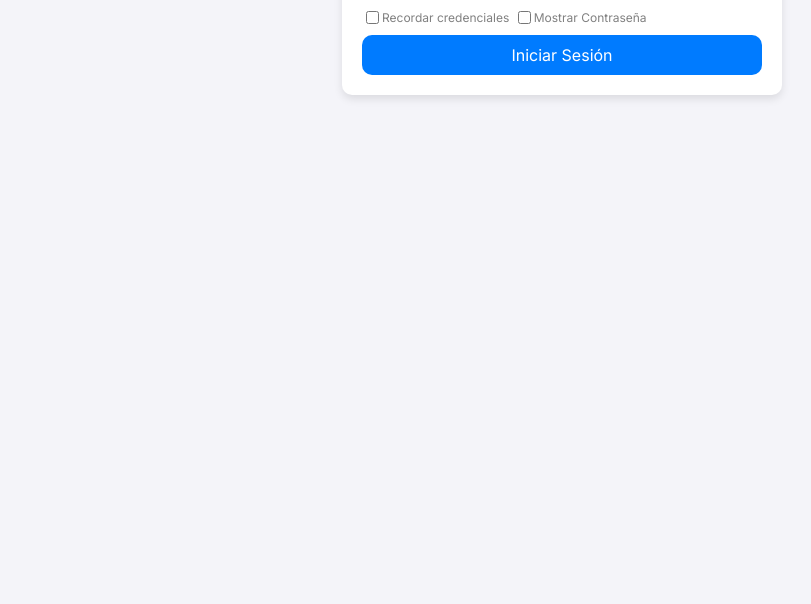
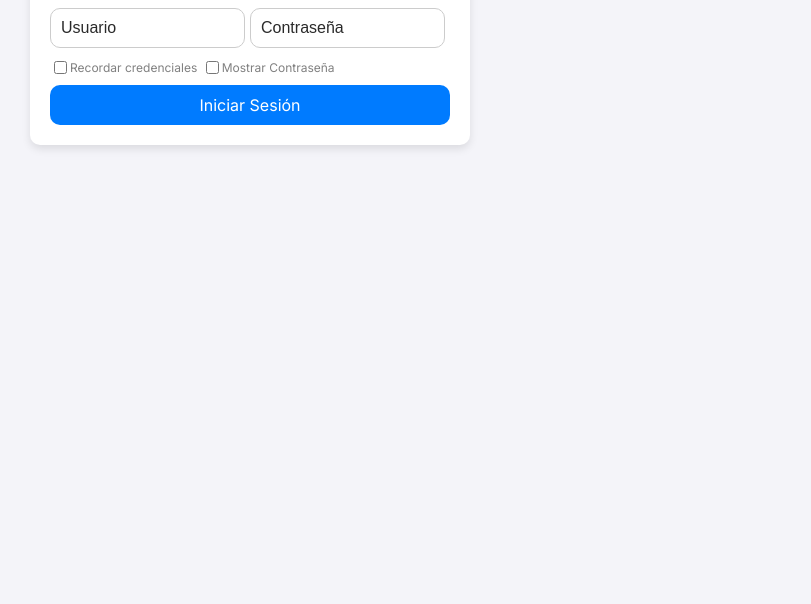
Before and after one commit to fjfh06/04-Actividad4, a plain HTML site: page index.html in a window 1280 px wide. Shown: the part 196-800 px from the top of the page, without its empty margins (78-889 px from the left). Drawn offline with Linux system fonts and the light colour scheme.

Commit message:
cambiado

```diff
--- a/estilos1.css
+++ b/estilos1.css
@@ -17,24 +17,24 @@
 body {
     font-family: var(--font-family);
     background-color: var(--background-color);
-    margin: 0;
-    padding: 0;
 }
 
 form {
-    max-width: var(--form-width);
-    margin: 50px auto;
+    margin: 100px;
     padding: 20px;
     background-color: var(--form-background-color);
     border-radius: var(--border-radius);
     box-shadow: 0 4px 8px rgba(0, 0, 0, 0.1);
+    max-width: var(--form-width);
 }
+
 
 form h1 {
     text-align: center;
     color: black;
     margin-bottom: 24px;
 }
+
 #tema {
     padding: 0;
     margin: 0;
```
Also changed, not shown: index.html (+1 -1 lines), estilos2.css (line endings or trailing spaces).
